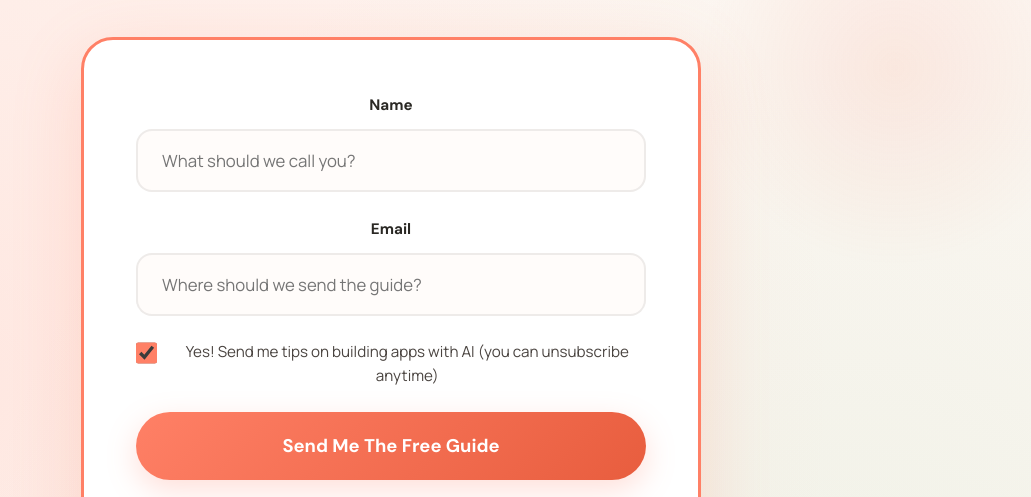
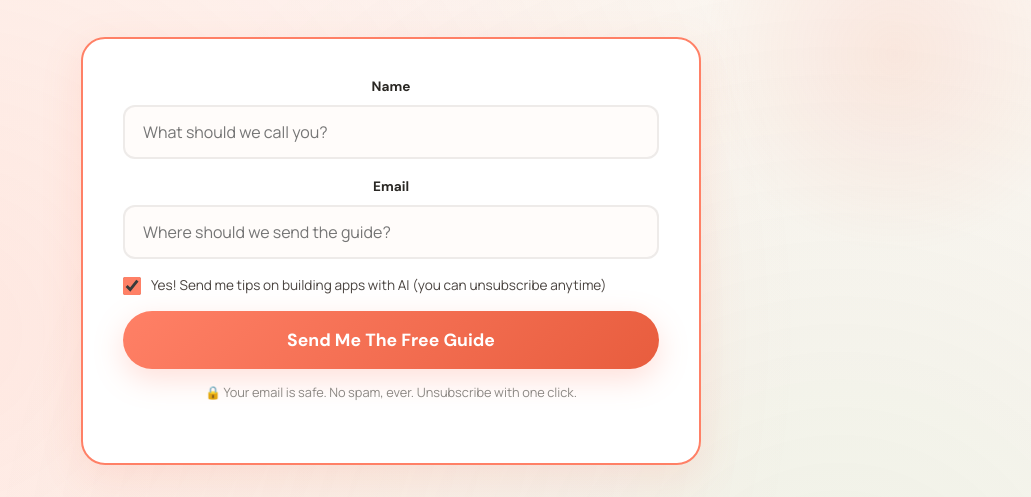
Before and after one commit to kpietrowski/appin30days, a website: page guide.html in a window 1280 px wide. Shown: the part 289-786 px from the top of the page, without its empty margins (249-1280 px from the left). Drawn offline with Linux system fonts and the light colour scheme.

Commit message:
Condense email form significantly - reduce padding, margins, and font sizes

```diff
--- a/guide.html
+++ b/guide.html
@@ -89,22 +89,22 @@
 
         .form-container {
             background: white;
-            padding: 44px;
-            border-radius: 32px;
-            margin: 40px 0;
-            box-shadow: 0 20px 70px rgba(255, 128, 102, 0.2);
-            border: 3px solid var(--primary);
+            padding: 28px 24px;
+            border-radius: 24px;
+            margin: 24px 0;
+            box-shadow: 0 12px 40px rgba(255, 128, 102, 0.15);
+            border: 2px solid var(--primary);
         }
 
         .form-group {
-            margin-bottom: 24px;
+            margin-bottom: 16px;
         }
 
         .form-group label {
             display: block;
-            font-size: 0.95rem;
+            font-size: 0.85rem;
             font-weight: 600;
-            margin-bottom: 10px;
+            margin-bottom: 6px;
             color: var(--dark);
             font-family: 'DM Sans', sans-serif;
         }
@@ -112,11 +112,11 @@
         .form-group input[type="text"],
         .form-group input[type="email"] {
             width: 100%;
-            padding: 18px 24px;
-            font-size: 1.05rem;
+            padding: 14px 18px;
+            font-size: 1rem;
             font-family: 'Manrope', sans-serif;
             border: 2px solid rgba(140, 136, 132, 0.15);
-            border-radius: 16px;
+            border-radius: 12px;
             background: var(--warm-white);
             transition: all 0.3s ease;
         }
@@ -130,36 +130,36 @@
         .checkbox-group {
             display: flex;
             align-items: flex-start;
-            gap: 12px;
-            margin: 24px 0;
+            gap: 10px;
+            margin: 16px 0;
         }
 
         .checkbox-group input[type="checkbox"] {
-            width: 22px;
-            height: 22px;
+            width: 18px;
+            height: 18px;
             margin-top: 2px;
             cursor: pointer;
             accent-color: var(--primary);
         }
 
         .checkbox-group label {
-            font-size: 0.95rem;
-            line-height: 1.6;
+            font-size: 0.85rem;
+            line-height: 1.5;
             cursor: pointer;
             color: var(--dark-soft);
         }
 
         .trust-signal {
             text-align: center;
-            font-size: 0.9rem;
+            font-size: 0.8rem;
             color: var(--soft-gray);
-            margin-top: 20px;
+            margin-top: 12px;
         }
 
         .submit-btn {
             width: 100%;
-            padding: 22px 36px;
-            font-size: 1.15rem;
+            padding: 16px 32px;
+            font-size: 1.05rem;
             font-weight: 700;
             font-family: 'DM Sans', sans-serif;
             background: linear-gradient(135deg, var(--primary) 0%, var(--primary-dark) 100%);
@@ -205,7 +205,12 @@
             }
 
             .form-container {
-                padding: 52px;
+                padding: 36px 40px;
+            }
+
+            .submit-btn {
+                padding: 18px 36px;
+                font-size: 1.1rem;
             }
         }
     </style>
```
